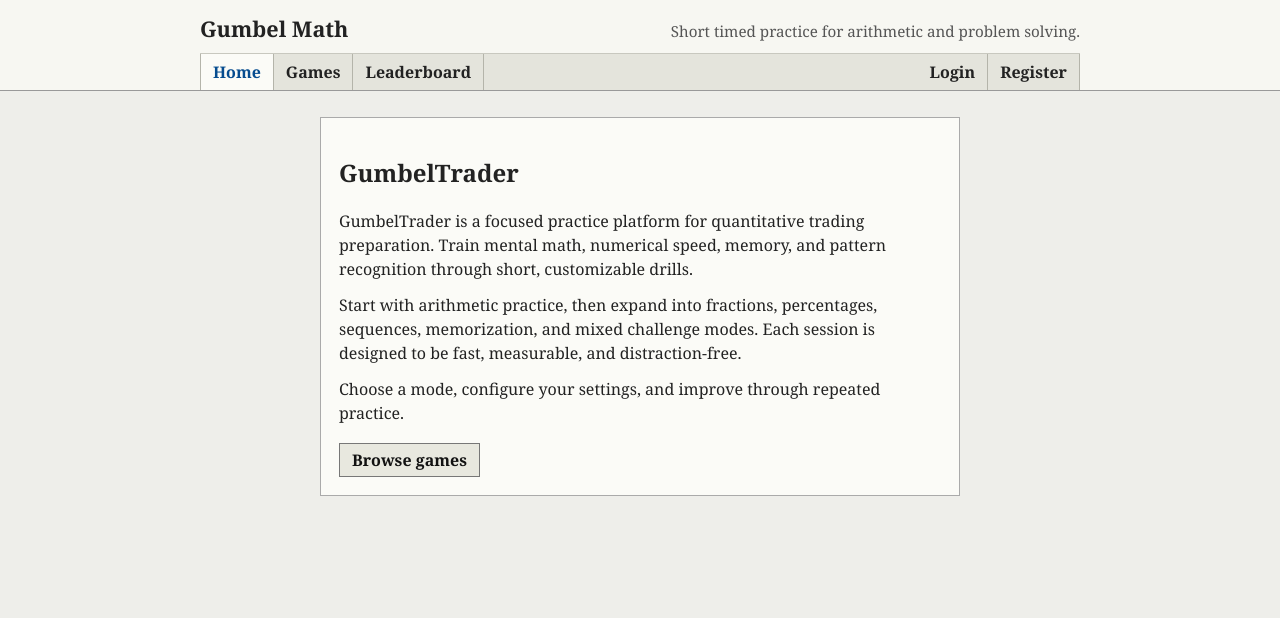
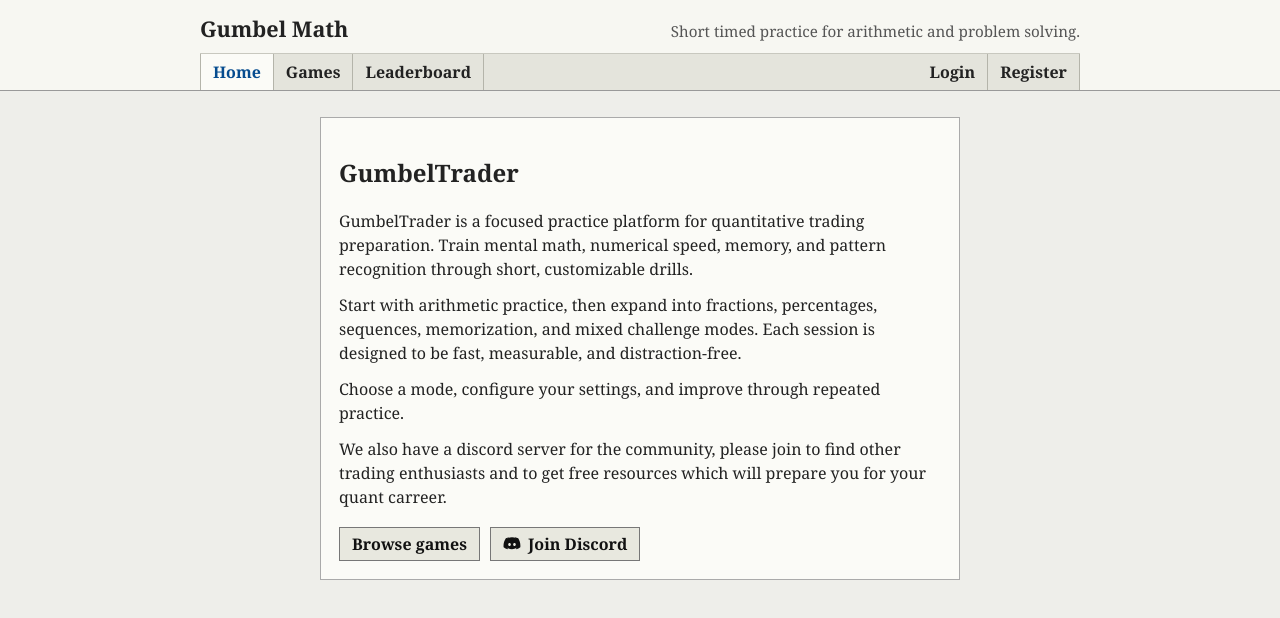
Before and after one commit to sl-badcoder/GumbelTrader, a React (Vite) app: page / in a window 1280 px wide. Shown: the top 618 px of the page. Built offline with nearby package versions, Linux system fonts and the light colour scheme; no server answers.

Commit message:
added discord join link to homepage

```diff
--- a/src/app/App.css
+++ b/src/app/App.css
@@ -132,6 +132,10 @@ input {
 }
 
 .intro-actions {
+  display: flex;
+  flex-wrap: wrap;
+  align-items: center;
+  gap: 10px;
   margin-top: 18px;
 }
 
@@ -249,7 +253,28 @@ input {
   font-weight: 700;
 }
 
+.discord-link {
+  display: inline-flex;
+  min-height: 34px;
+  align-items: center;
+  gap: 7px;
+  border: 1px solid #777777;
+  padding: 4px 12px;
+  color: #111111;
+  background: #e8e8df;
+  font-weight: 700;
+  text-decoration: none;
+}
+
+.discord-icon {
+  width: 18px;
+  height: 18px;
+  flex: 0 0 auto;
+  fill: currentColor;
+}
+
 .button:hover,
+.discord-link:hover,
 .plain-link:hover,
 .site-title:hover {
   color: #064c8f;
--- a/src/features/home/HomePage.tsx
+++ b/src/features/home/HomePage.tsx
@@ -26,8 +26,29 @@ export function HomePage({ onBrowseGames }: HomePageProps) {
           Choose a mode, configure your settings, and improve through repeated
           practice.
         </p>
+
+        <p>
+          We also have a discord server for the community, please join to find other trading enthusiasts and to get
+          free resources which will prepare you for your quant carreer.
+        </p>
         <div className="intro-actions">
           <Button onClick={onBrowseGames}>Browse games</Button>
+          <a
+            className="discord-link"
+            href="https://discord.gg/nEPHjMa2B"
+            target="_blank"
+            rel="noreferrer"
+          >
+            <svg
+              aria-hidden="true"
+              className="discord-icon"
+              viewBox="0 0 24 24"
+              focusable="false"
+            >
+              <path d="M20.3 4.4A17.2 17.2 0 0 0 16 3.1l-.2.4c1.5.4 2.2 1 2.2 1a14.4 14.4 0 0 0-12 0s.8-.7 2.4-1.1L8.1 3a17 17 0 0 0-4.3 1.3C1.1 8.4.4 12.4.8 16.3a17.4 17.4 0 0 0 5.3 2.7l.7-1.1c-1.2-.4-1.7-1-1.7-1l.4.2a13.8 13.8 0 0 0 13 0l.4-.2s-.6.6-1.8 1l.7 1.1a17.4 17.4 0 0 0 5.3-2.7c.5-4.5-.7-8.4-2.8-11.9ZM8.7 14.6c-1 0-1.8-.9-1.8-2s.8-2 1.8-2 1.8.9 1.8 2-.8 2-1.8 2Zm6.6 0c-1 0-1.8-.9-1.8-2s.8-2 1.8-2 1.8.9 1.8 2-.8 2-1.8 2Z" />
+            </svg>
+            Join Discord
+          </a>
         </div>
       </section>
     </main>
```
